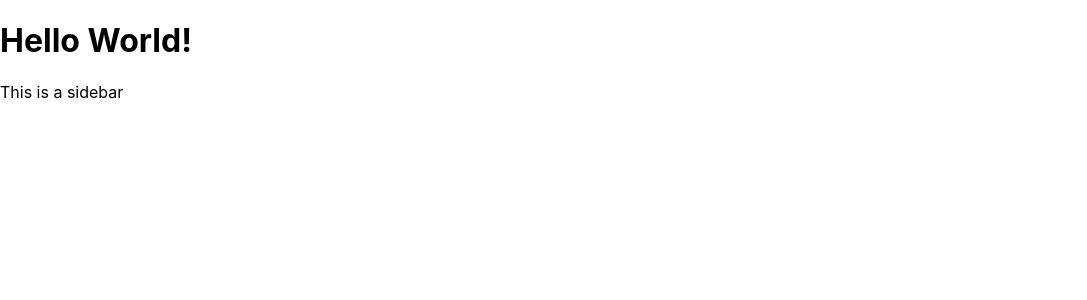
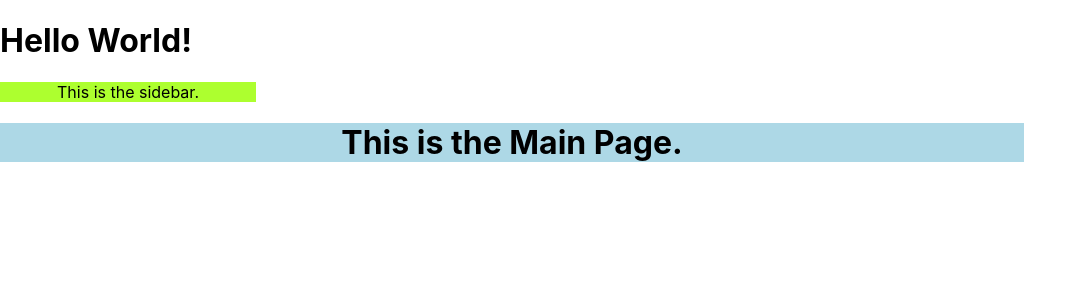
Before and after one commit to bturley2/meal-manager, a React (Create React App) app in the folder react/: page / in a window 1280 px wide. Shown: the top 300 px of the page, without its empty margins (0-1087 px from the left). Built offline with nearby package versions, Linux system fonts and the light colour scheme.

Commit message:
saving before installing material-ui

```diff
--- a/react/src/App.js
+++ /dev/null
@@ -1,32 +0,0 @@
-import logo from './logo.svg';
-import './App.css';
-import Navbar from './components/Navbar';
-
-function App() {
-  return (
-
-    <body>
-      <h1>Hello World!</h1>
-      <Navbar />
-    </body>
-
-    // <div className="App">
-    //   <header className="App-header">
-    //     <img src={logo} className="App-logo" alt="logo" />
-    //     <p>
-    //       Edit <code>src/App.js</code> and save to reload.
-    //     </p>
-    //     <a
-    //       className="App-link"
-    //       href="https://reactjs.org"
-    //       target="_blank"
-    //       rel="noopener noreferrer"
-    //     >
-    //       Learn React
-    //     </a>
-    //   </header>
-    // </div>
-  );
-}
-
-export default App;
--- /dev/null
+++ b/react/src/components/App.js
@@ -0,0 +1,42 @@
+// import logo from '../assets/logo.svg';
+import '../style/App.css';
+import Navbar from './Navbar';
+import MainPage from './MainPage';
+
+function App() {
+  return (
+    <div>
+      <header>
+        <link rel="stylesheet" href="https://cdn.jsdelivr.net/npm/bootstrap@5.0.2/dist/css/bootstrap.min.css"
+          integrity="sha384-9gVQ4dYFwwWSjIDZnLEWnxCjeSWFphJiwGPXr1jddIhOegiu1FwO5qRGvFXOdJZ4"
+          crossorigin="anonymous" >
+        </link>
+      </header>
+
+      <body>
+        <h1>Hello World!</h1>
+        <Navbar />
+        <MainPage />
+      </body>
+    </div>
+
+    // <div className="App">
+    //   <header className="App-header">
+    //     <img src={logo} className="App-logo" alt="logo" />
+    //     <p>
+    //       Edit <code>src/App.js</code> and save to reload.
+    //     </p>
+    //     <a
+    //       className="App-link"
+    //       href="https://reactjs.org"
+    //       target="_blank"
+    //       rel="noopener noreferrer"
+    //     >
+    //       Learn React
+    //     </a>
+    //   </header>
+    // </div>
+  );
+}
+
+export default App;
--- /dev/null
+++ b/react/src/components/MainPage.js
@@ -0,0 +1,19 @@
+import React from "react";
+import '../style/MainPage.css';
+
+class MainPage extends React.Component {
+  constructor(props) {
+    super(props);
+    // this.state = {backgroundColor: 'blue'};
+  }
+
+  render() {
+    return (
+      <div class="mainpage">
+        <h1>This is the Main Page.</h1>
+      </div>
+    );
+  }
+}
+
+export default MainPage;
--- a/react/src/components/Navbar.js
+++ b/react/src/components/Navbar.js
@@ -1,9 +1,21 @@
+import '../style/Navbar.css';
 import React from "react";
 
+
 class Navbar extends React.Component {
+  constructor(props) {
+    super(props);
+    // this.state = {
+    //   isOpen: true,
+    // };
+  }
+
   render() {
     return (
-      <div>This is a sidebar</div>
+      // <div style={{backgroundColor: 'yellow'}}>
+      <div class="navbar">
+        This is the sidebar.
+      </div>
     );
   }
 }
--- a/react/src/index.js
+++ b/react/src/index.js
@@ -1,7 +1,7 @@
 import React from 'react';
 import ReactDOM from 'react-dom';
 import './index.css';
-import App from './App';
+import App from './components/App';
 import reportWebVitals from './reportWebVitals';
 
 ReactDOM.render(
--- /dev/null
+++ b/react/src/style/MainPage.css
@@ -0,0 +1,7 @@
+.mainpage {
+  background-color: lightblue;
+  width: 80%;
+  height: 100%;
+  text-align: center;
+
+}
--- /dev/null
+++ b/react/src/style/Navbar.css
@@ -0,0 +1,7 @@
+.navbar {
+  background-color: greenyellow;
+  width: 20%;
+  height: 100%;
+  text-align: center;
+
+}
```
Also changed, not shown: react/src/assets/logo.svg (renamed from react/src/logo.svg), react/src/components/pages/Dashboard.js (added), react/src/style/App.css (renamed from react/src/App.css).
